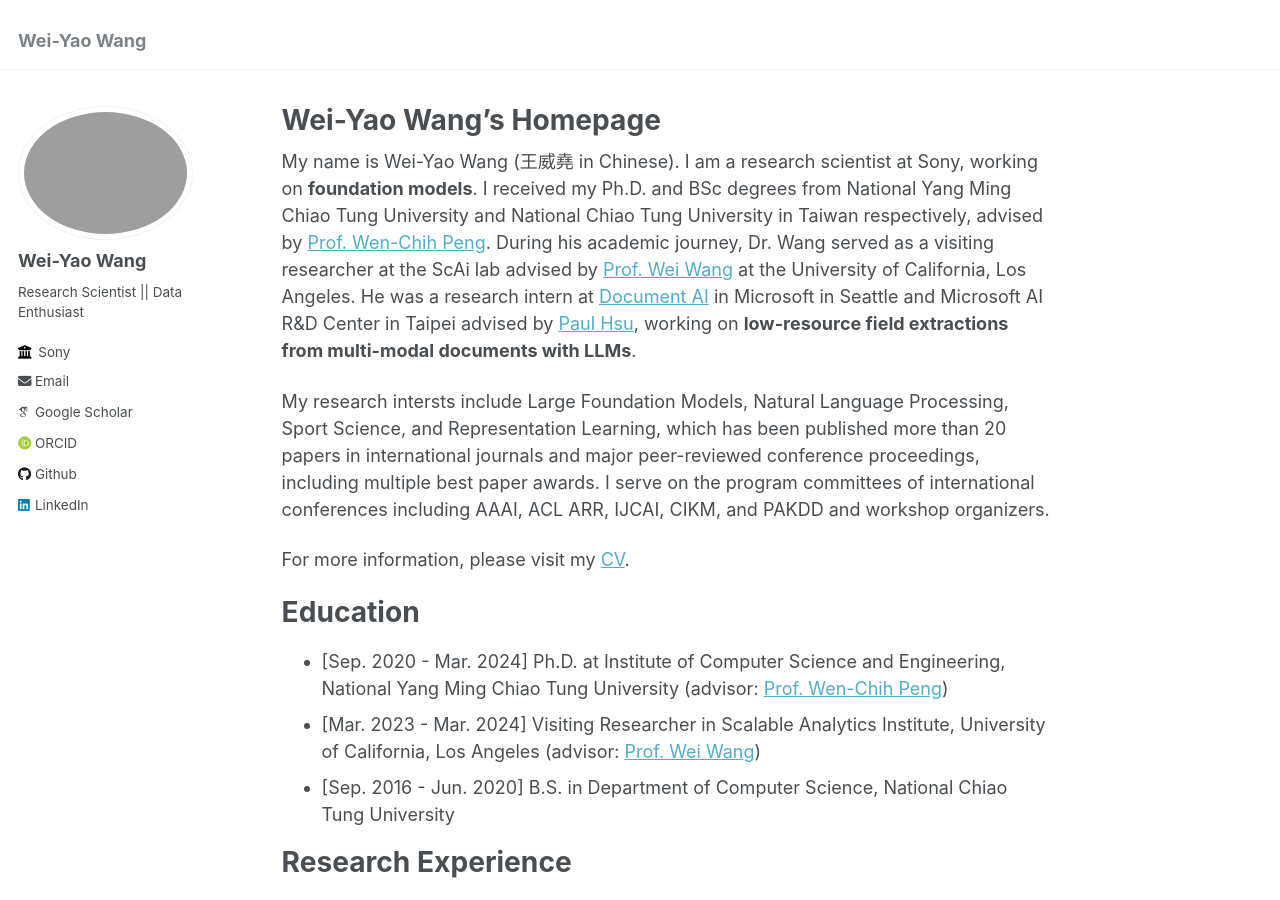
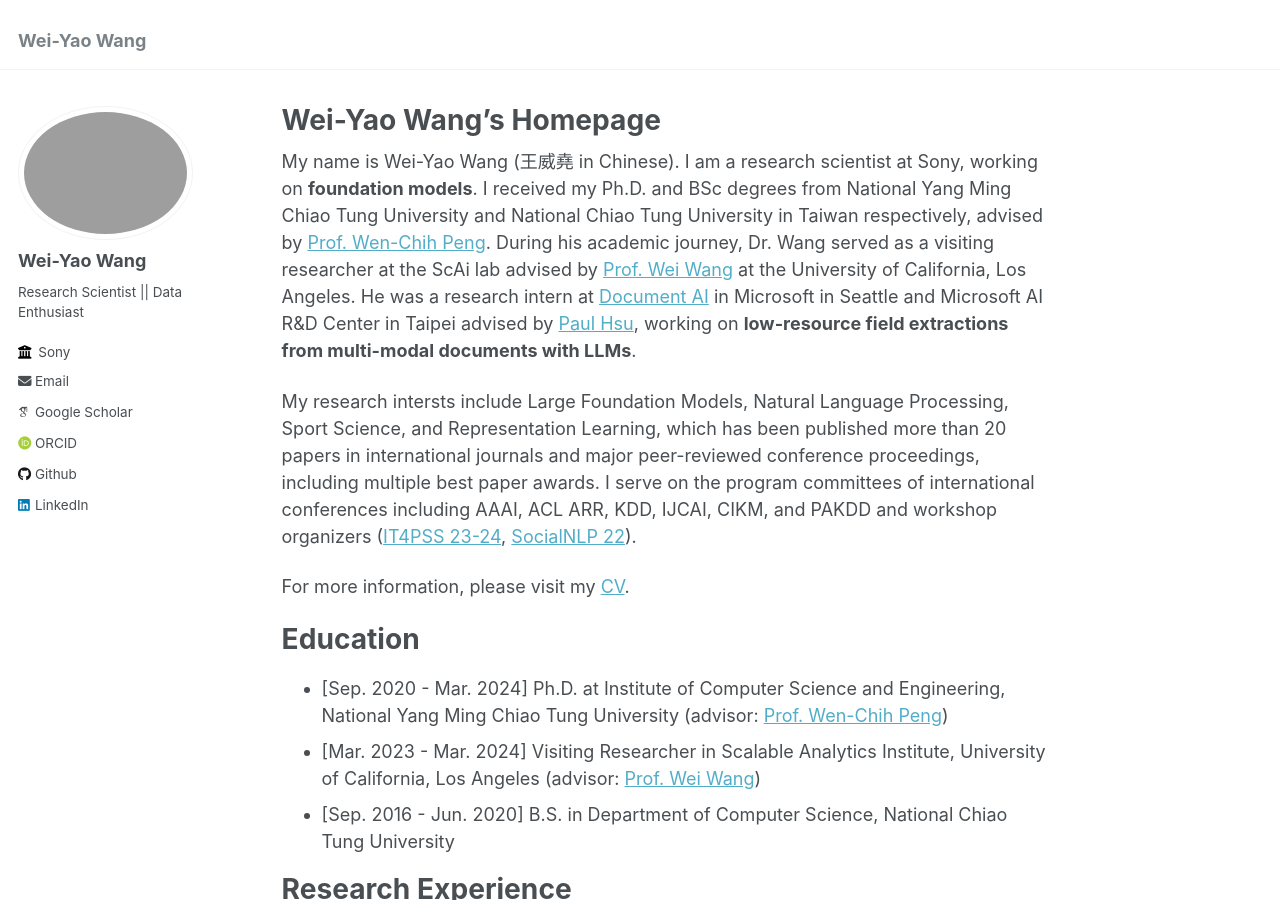
Before and after one commit to wywyWang/wywyWang.github.io, a Jekyll site: the page built from _pages/about.md, in a window 1280 px wide and 900 px high. Built offline with Jekyll 4.4.1, drawn with Linux system fonts in a browser that asks for light colours; some web fonts are replaced; some of the changed text lies outside the part shown.

Commit message:
update reviewing at KDD

```diff
--- a/_pages/about.md
+++ b/_pages/about.md
@@ -9,7 +9,7 @@ redirect_from:
 
 My name is Wei-Yao Wang (王威堯 in Chinese). I am a research scientist at Sony, working on **foundation models**. I received my Ph.D. and BSc degrees from National Yang Ming Chiao Tung University and National Chiao Tung University in Taiwan respectively, advised by [Prof. Wen-Chih Peng](https://sites.google.com/site/wcpeng/wcpeng). During his academic journey, Dr. Wang served as a visiting researcher at the ScAi lab advised by [Prof. Wei Wang](https://web.cs.ucla.edu/~weiwang/) at the University of California, Los Angeles. He was a research intern at [Document AI](https://www.microsoft.com/en-us/research/project/document-ai/overview/) in Microsoft in Seattle and Microsoft AI R&D Center in Taipei advised by [Paul Hsu](https://www.microsoft.com/en-us/research/people/paulhsu/), working on **low-resource field extractions from multi-modal documents with LLMs**.
 
-My research intersts include Large Foundation Models, Natural Language Processing, Sport Science, and Representation Learning, which has been published more than 20 papers in international journals and major peer-reviewed conference proceedings, including multiple best paper awards. I serve on the program committees of international conferences including AAAI, ACL ARR, IJCAI, CIKM, and PAKDD and workshop organizers.
+My research intersts include Large Foundation Models, Natural Language Processing, Sport Science, and Representation Learning, which has been published more than 20 papers in international journals and major peer-reviewed conference proceedings, including multiple best paper awards. I serve on the program committees of international conferences including AAAI, ACL ARR, KDD, IJCAI, CIKM, and PAKDD and workshop organizers ([IT4PSS 23-24](https://wasn.csie.ncu.edu.tw/workshop/IT4PSS2024.html), [SocialNLP 22](https://sites.google.com/view/socialnlp2022/)).
 
 For more information, please visit my [CV](https://drive.google.com/file/d/1YWwWkMy9zy4jGmm8Jni4zRh-iomogupX/view?usp=drive_link).
 
@@ -101,7 +101,7 @@ Competition Awards
 Academic Services
 ======
 **Conference Program Committee**
-AAAI (22-now), IJCAI (23-now), ACL ARR (22-now), ISACE (23-now), LT-EDI-ACL 2022 @ ACL'22
+KDD'25, AAAI (22-now), IJCAI (23-now), ACL ARR (22-now), ISACE (23-now), LT-EDI-ACL 2022 @ ACL'22
 
 **Organizer**
 ITPSS @ IJCAI’23-24, CoachAI Challenge @ IJCAI’23, SocialNLP 2022 @ WWW'22 and NAACL'22
```
